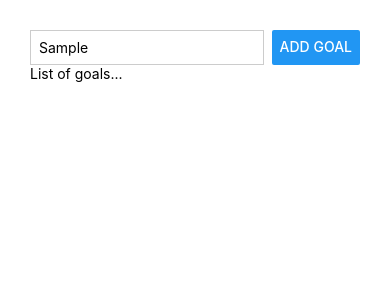
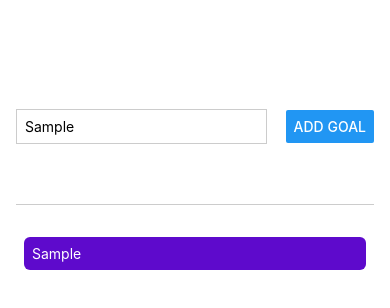
Before and after one commit to Sakthisivaprakash/react-native-first, a React Native app: screen / in a window 390 px wide. Both pictures are taken after typing "Sample" into the empty fields and a click on the button "ADD GOAL". Shown: the top 308 px of the page. Built offline with nearby package versions, Linux system fonts and the light colour scheme.

Commit message:
ScrollView added to make list scrollable

```diff
--- a/App.js
+++ b/App.js
@@ -1,14 +1,47 @@
-import { Button, StyleSheet, Text, TextInput, View } from "react-native";
+import { useState } from "react";
+import { Button, StyleSheet, Text, TextInput, View, ScrollView } from "react-native";
 
 export default function App() {
+  const [enteredGoalText, setEnteredGoalText] = useState("");
+  const [courseGoals, setCourseGoals] = useState([]);
+  const goalInputHandler = (enteredText) => {
+    // console.log(enteredText);
+    setEnteredGoalText(enteredText);
+  };
+  const addGoalInputHandler = () => {
+    // console.log(enteredGoalText);
+    if (enteredGoalText) {
+      setCourseGoals((currentCourseGoals) => [
+        ...currentCourseGoals,
+        enteredGoalText,
+      ]);
+      setEnteredGoalText("");
+    }
+  };
   return (
     <View style={styles.appContainer}>
       <View style={styles.inputContainer}>
-        <TextInput style={styles.textInput} placeholder="Your course goal!" />
-        <Button title="Add Goal" />
+        <TextInput
+          style={styles.textInput}
+          placeholder="Your course goal!"
+          onChangeText={goalInputHandler}
+        />
+        <Button title="Add Goal" onPress={addGoalInputHandler} />
       </View>
-      <View>
-        <Text>List of goals...</Text>
+      <View style={styles.goalsContainer}>
+        <ScrollView>
+          {courseGoals && courseGoals.length ? (
+            courseGoals.map((goal, idx) => (
+              <View key={idx} style={styles.goalItem}>
+                <Text style={styles.goalText}>
+                  {goal}
+                </Text>
+              </View>
+            ))
+          ) : (
+            <Text>List of goals...</Text>
+          )}
+        </ScrollView>
       </View>
     </View>
   );
@@ -16,17 +49,36 @@ export default function App() {
 
 const styles = StyleSheet.create({
   appContainer: {
-    padding: 30,
+    paddingTop: 50,
+    paddingHorizontal: 16,
+    flex: 1,
   },
   inputContainer: {
+    flex: 1,
     flexDirection: "row",
     justifyContent: "space-between",
+    alignItems: "center",
+    marginBottom: 24,
+    borderBottomWidth: 1,
+    borderBottomColor: "#ccc",
   },
   textInput: {
     borderWidth: 1,
     borderColor: "#ccc",
-    width: "80%",
+    width: "70%",
     marginRight: 8,
-    padding: 8
+    padding: 8,
   },
+  goalsContainer: {
+    flex: 4,
+  },
+  goalItem: {
+    margin: 8,
+    padding: 8,
+    borderRadius: 6,
+    backgroundColor: "#5e0acc",
+  },
+  goalText: {
+    color: "#fff",
+  }
 });
```
